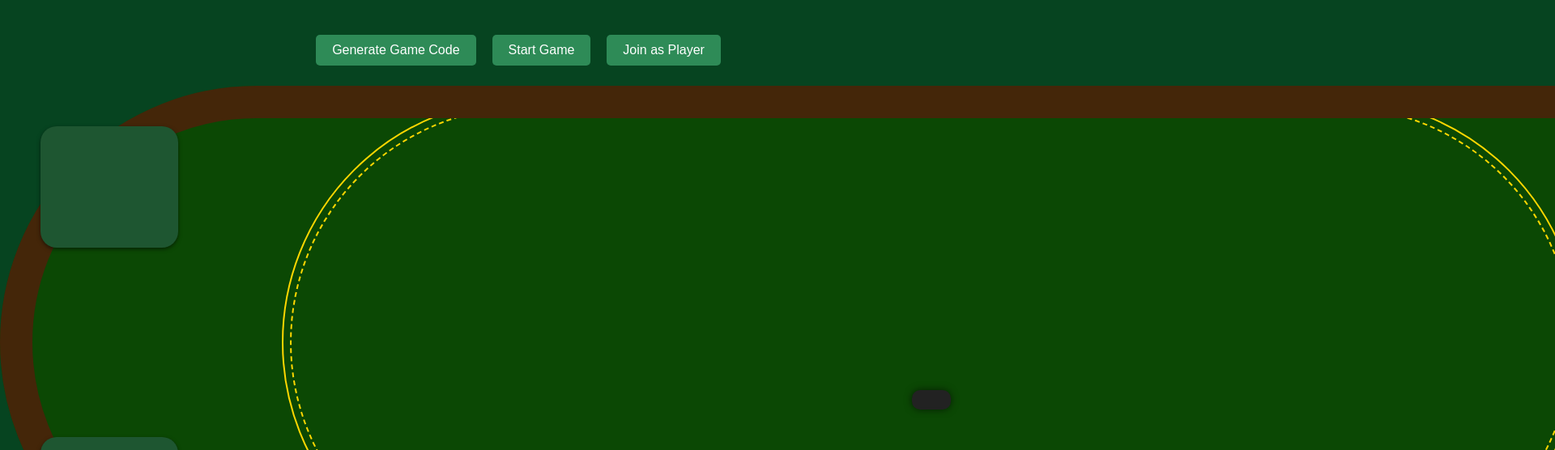
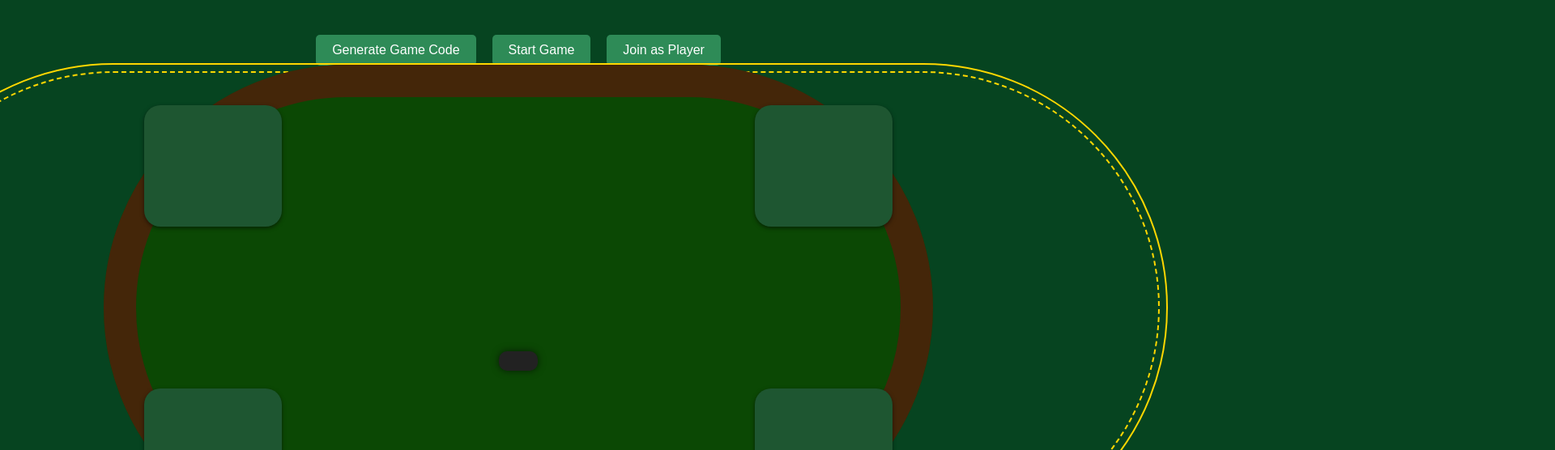
Before and after one commit to liamboopbeep/poker_app, a website: page public/table.html in a window 1280 px wide. Shown: the part 60-616 px from the top of the page at 81% size, 1920 px wide, since content can reach past the window. Drawn offline with nearby package versions, Linux system fonts and the light colour scheme; no server answers.

Commit message:
change table size

```diff
--- a/public/tablestyles.css
+++ b/public/tablestyles.css
@@ -35,9 +35,12 @@ button:hover {
 }
 
 #tableContainer {
-  position: relative;
-  width: 2300px;
-  height: 1000px;
+  position: absolute;
+  width: 80%;
+  height: 75%;
+  top: 55%;
+  left: 50%;
+  transform: translate(-50%, -50%);
   margin: auto;
 }
 
```
